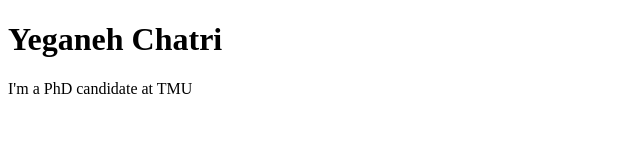
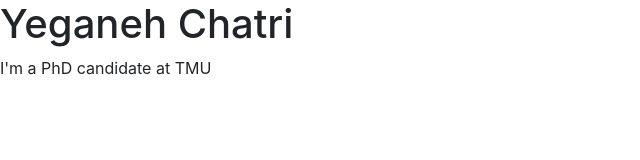
Before and after one commit to YeganehChatri/YeganehChatri.github.io, a plain HTML site: page index.html in a window 1280 px wide. Shown: the whole page, without its empty margins (0-640 px from the left). Drawn offline with nearby package versions, Linux system fonts and the light colour scheme.

Commit message:
Update index.html

```diff
--- a/index.html
+++ b/index.html
@@ -1,5 +1,18 @@
 <!DOCTYPE html>
 <html>
+    <meta http-equiv="content-type" content="text/html;charset=UTF-8" />
+    <head>
+        <meta charset="UTF-8">
+        <meta http-equiv="X-UA-Compatible" content="IE=edge">
+        <meta name="viewport" content="width=device-width, initial-scale=1, minimum-scale=1">
+        <link rel="shortcut icon" href="images/icon.png" type="image/x-icon">
+        <meta name="description" content="Academic Page">
+        <title>Hadi Amirpour</title>
+        <link rel="stylesheet" href="https://fonts.googleapis.com/css?family=Roboto:700,400&amp;subset=cyrillic,latin,greek,vietnamese">
+        <link rel="stylesheet" href="styles/bootstrap.min.css">
+        <link rel="stylesheet" href="styles/style.css">
+        <link rel="stylesheet" href="styles/additional.css" type="text/css">
+    </head>
 <body>
 <h1>Yeganeh Chatri</h1>
 <p>I'm a PhD candidate at TMU</p>
```
